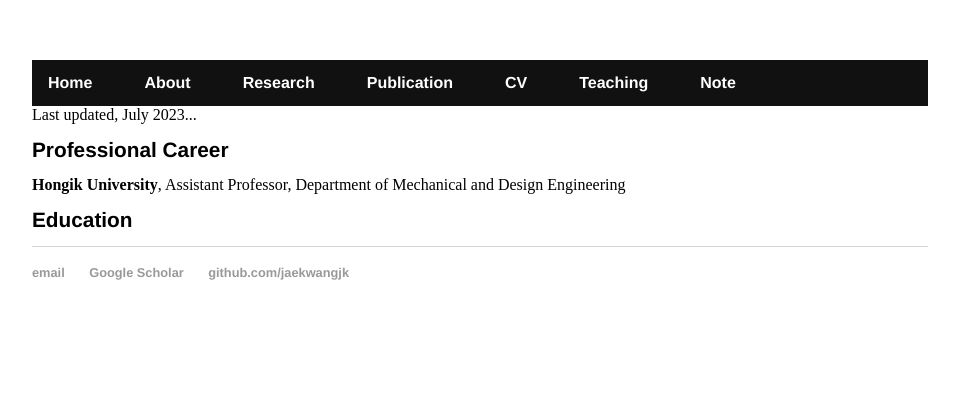
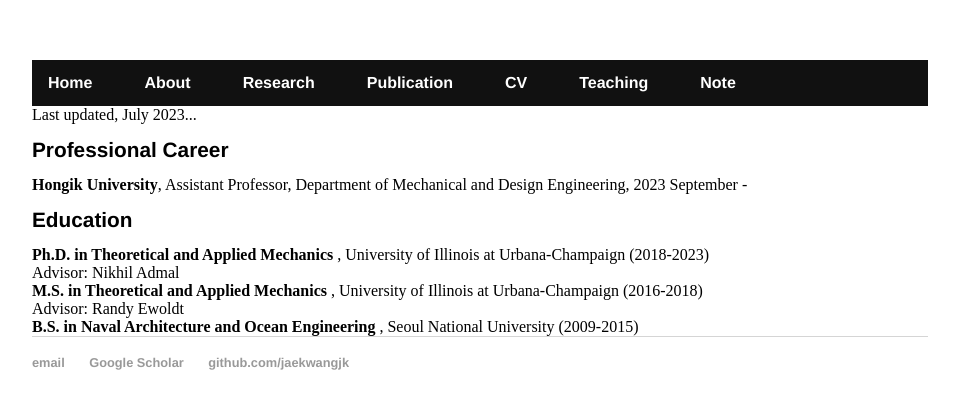
Before and after one commit to jaekwangjk/jaekwangjk.github.io, a Jekyll site: the page built from cv.html, in a window 1280 px wide. Shown: the top 409 px of the page, without its empty margins (160-1119 px from the left). Built offline with Jekyll 4.4.1, drawn with Linux system fonts in a browser that asks for light colours.

Commit message:
Update cv.html

```diff
--- a/cv.html
+++ b/cv.html
@@ -6,9 +6,18 @@
 	Last updated, July 2023... <br>
 
 	<h1>Professional Career</h1>
-	<b>Hongik University</b>, Assistant Professor, Department of Mechanical and Design Engineering
+	<b>Hongik University</b>, Assistant Professor, Department of Mechanical and Design Engineering, 2023 September -
 
 	<h1>Education</h1>
+	<b>Ph.D. in Theoretical and Applied Mechanics </b>, University of Illinois at Urbana-Champaign (2018-2023)
+	<br> Advisor: Nikhil Admal <br>
+
+	<b>M.S. in Theoretical and Applied Mechanics </b>, University of Illinois at Urbana-Champaign (2016-2018)
+	<br> Advisor: Randy Ewoldt <br>
+
+	<b>B.S. in Naval Architecture and Ocean Engineering </b>, Seoul National University (2009-2015)
+	<br>
+
 
 
 
```
